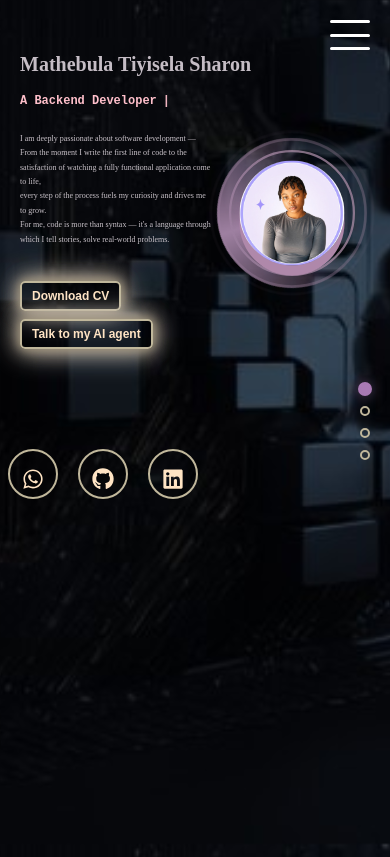
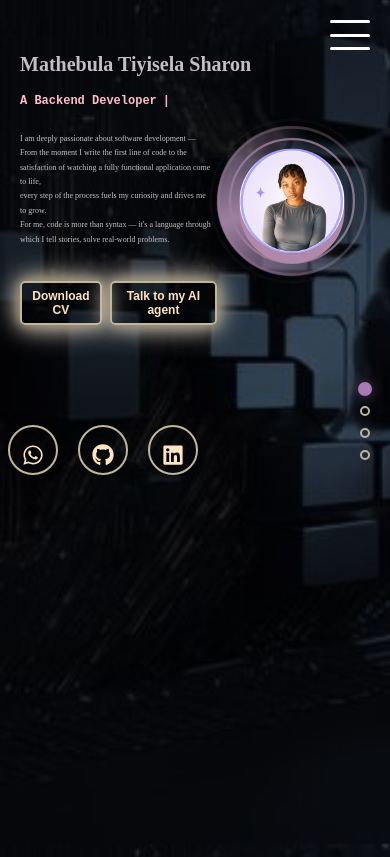
Before and after one commit to Sharon-software/Portfolio, a React (Vite) app in the folder my-app/: page / in a window 390 px wide. Built offline with nearby package versions, Linux system fonts and the light colour scheme.

Commit message:
button display

```diff
--- a/my-app/src/index.css
+++ b/my-app/src/index.css
@@ -1043,8 +1043,7 @@ animation-delay: 1s;
   align-items: center;
   padding-left: 16px;
   padding-top: 12px;
-  padding-left: 250px;
-
+  gap: 10px;
   }
 
   .attachs button {
@@ -1191,8 +1190,6 @@ animation-delay: 1s;
   /* Buttons: explicit flex row, wraps cleanly */
   .attachs {
   display:flex;
-  flex-direction: row;
-  flex-wrap: wrap;
   align-items: center;
   padding-left: 12px;
   padding-top: 10px;
```
